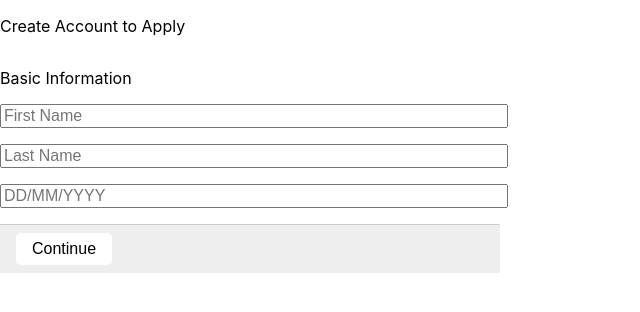
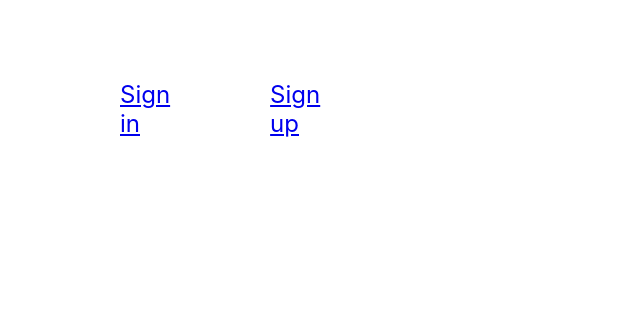
Before and after one commit to Gurulakshmi-Varadharaj/wizard-display, a React (Create React App) app: page / in a window 1280 px wide. Shown: the top 312 px of the page, without its empty margins (0-640 px from the left). Built offline with nearby package versions, Linux system fonts and the light colour scheme.

Commit message:
Issue 1, 2, 3 - using react router

```diff
--- a/package.json
+++ b/package.json
@@ -9,6 +9,7 @@
     "node-sass": "^6.0.1",
     "react": "^17.0.2",
     "react-dom": "^17.0.2",
+    "react-router-dom": "^5.2.0",
     "react-scripts": "4.0.3",
     "web-vitals": "^1.0.1"
   },
--- a/src/App.js
+++ b/src/App.js
@@ -1,34 +1,25 @@
-import React, { useContext } from "react";
-import BasicInformation from "./components/BasicInformation";
-import ContactDetails from "./components/ContactDetails";
-import Display from "./components/Display";
-import JobPreferences from "./components/JobPreferences";
-import { WizardContext } from "./context/WizardContext";
+import React from "react";
+import { BrowserRouter as Router, Route, Switch } from 'react-router-dom';
+import Home from "./components/Home";
+import Signin from "./components/Signin";
+import Signup from "./components/Signup";
 
 function App() {
-
-const {currentStep, reportData} = useContext(WizardContext);
-
-  const goToStep = (step) =>{
-    switch(step){
-    case 1:
-      return <BasicInformation />
-    case 2:
-      return <ContactDetails />
-    case 3:
-      return <JobPreferences />
-    default:
-    }
-  }
-
   return (
     <div className="App">
-      <div>
-        <p>Create Account to Apply</p>
-        {goToStep(currentStep)}
-        <br />
-        {reportData.length > 0 ? <Display /> : ''}
-      </div>
+      <Router>
+        <Switch>
+          <Route exact path='/'>
+            <Home />
+          </Route>
+          <Route exact path = '/signup'>
+            <Signup />
+          </Route>
+          <Route exact path = '/signin'>
+            <Signin />
+          </Route>
+        </Switch>
+      </Router>
     </div>
   );
 }
--- /dev/null
+++ b/src/components/Home.js
@@ -0,0 +1,16 @@
+import React from 'react';
+import './Wizard.scss';
+import { Link } from 'react-router-dom';
+
+const Home = () => {
+  return (
+    <nav className='navBar'>
+      <ul>
+        <li><Link to='/signin'>Sign in</Link></li>
+        <li><Link to='/signup'>Sign up</Link></li>
+      </ul>
+    </nav>
+  )
+};
+
+export default Home;
--- /dev/null
+++ b/src/components/Signin.js
@@ -0,0 +1,14 @@
+import React from 'react';
+import { Link } from 'react-router-dom';
+
+const Signin = () => {
+  return(
+    <nav className='navBar'>
+      <ul>
+        <li><Link to='/'>Sign Out</Link></li>
+      </ul>
+    </nav>
+  );
+};
+
+export default Signin;
--- /dev/null
+++ b/src/components/Signup.js
@@ -0,0 +1,33 @@
+import React, { useContext } from "react";
+import { WizardContext } from "../context/WizardContext";
+import BasicInformation from "./BasicInformation";
+import ContactDetails from "./ContactDetails";
+import Display from "./Display";
+import JobPreferences from "./JobPreferences";
+
+const Signup = () => {
+  const {currentStep, reportData} = useContext(WizardContext);
+
+  const goToStep = (step) => {
+    switch(step){
+    case 1:
+      return <BasicInformation />
+    case 2:
+      return <ContactDetails />
+    case 3:
+      return <JobPreferences />
+    default:
+    }
+  }
+
+  return (
+    <div>
+        <p>Create Account to Apply</p>
+        {goToStep(currentStep)}
+        <br />
+        {reportData.length > 0 ? <Display /> : ''}
+    </div>
+  );
+};
+
+export default Signup;
--- a/src/components/Wizard.scss
+++ b/src/components/Wizard.scss
@@ -43,3 +43,22 @@ th,
 td {
   border: 1px solid black;
 }
+
+.navBar {
+  ul {
+    margin-left: 5em;
+    margin-right: 10em;
+    margin-top: 5em;
+    margin-bottom: 2em;
+    list-style: none;
+    display: flex;
+    flex-direction: row;
+    justify-content: space-between;
+  }
+
+  li {
+    display: inline-block;
+    margin-right: 100px;
+    font-size: 1.5em;
+  }
+}
```
Also changed, not shown: 1 other file (tests, documents, lock files or other folders).
